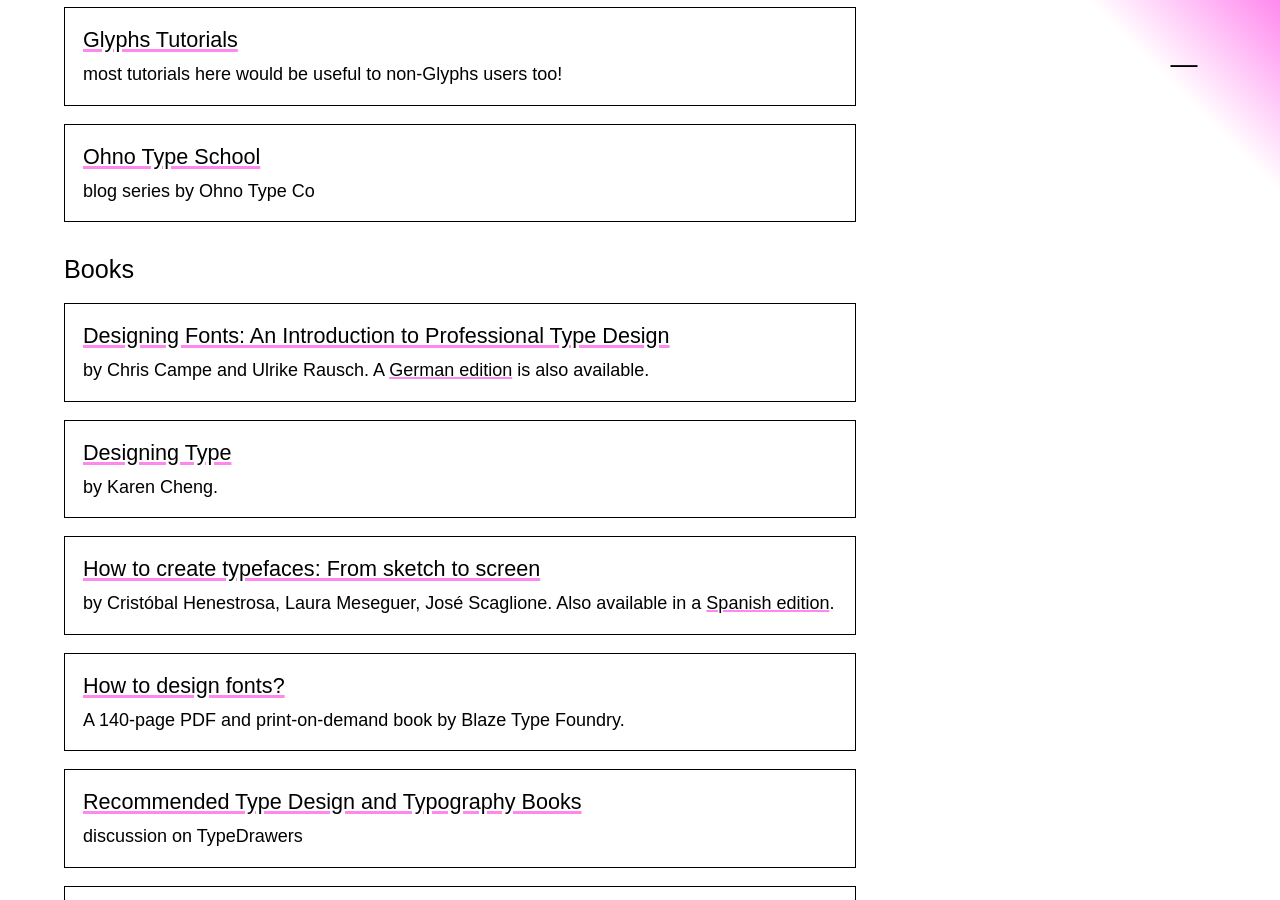
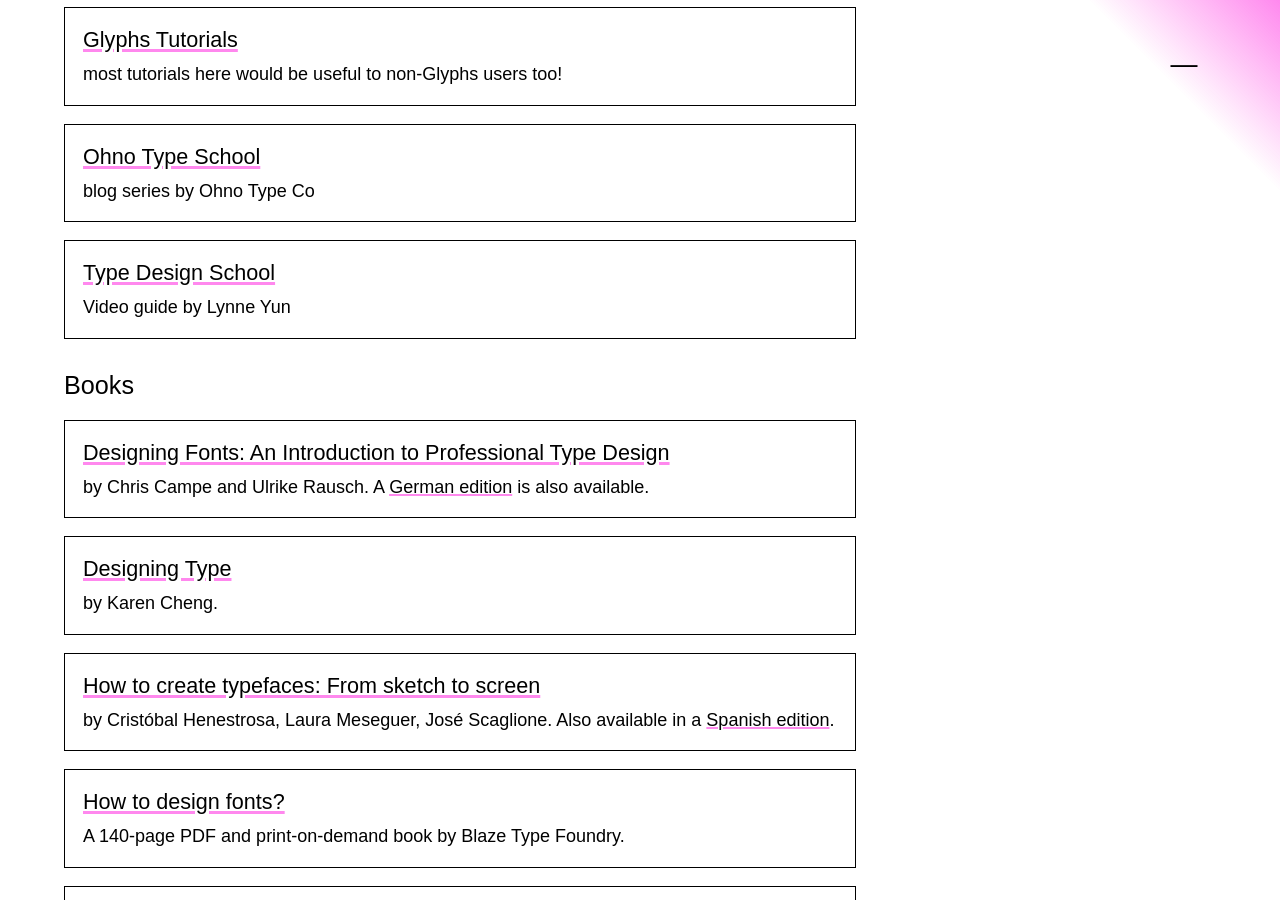
Before and after one commit to justinpenner/type-design-resources, a Jekyll site: the page built from index.md, in a window 1280 px wide and 900 px high, scrolled down 1515 px. Built offline with Jekyll 4.4.1, drawn with Linux system fonts in a browser that asks for light colours; some web fonts are replaced; some of the changed text lies outside the part shown.

Commit message:
data.yaml: Shift Type Design School up to intro section
It's not a course like the others :)

```diff
--- a/_data/data.yaml
+++ b/_data/data.yaml
@@ -3,6 +3,9 @@
     subcategories:
       - name: Beginners guides to type design
         items:
+          - name: Type Design School
+            url: https://typedesignschool.com
+            description: Video guide by Lynne Yun
           - name: Design with FontForge
             url: http://designwithfontforge.com/en-US/index.html
             description: This is a fantastic introduction to type design, regardless of what software you use.
@@ -61,9 +64,6 @@
           - name: Type Design Class
             url: https://www.typedesignclass.com/classes
             description: Self-guided courses by Viktor Baltus for learning type design and typography.
-          - name: Type Design School
-            url: https://typedesignschool.com/
-            description: by Lynne Yun
           - name: Practica Program
             url: https://practicaprogram.com/
             description: A two-part, 6 week + 18 week part-time program for learning type design.
```
